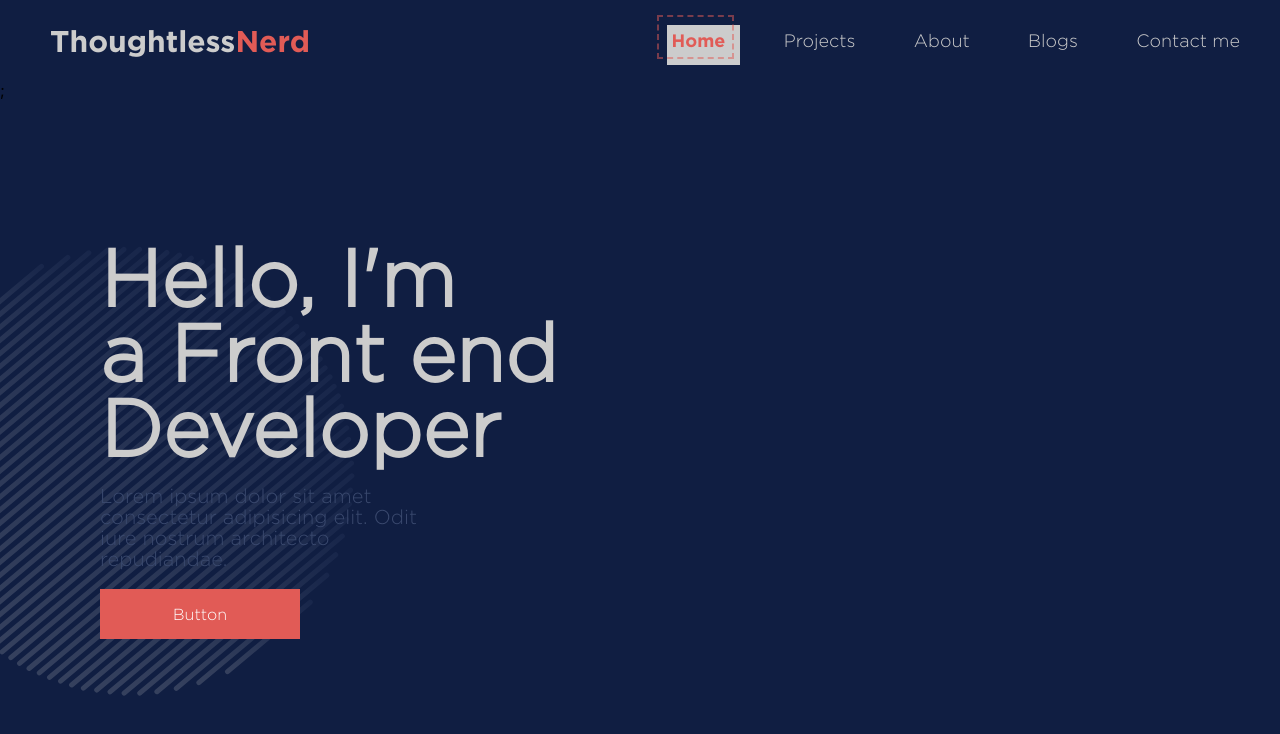
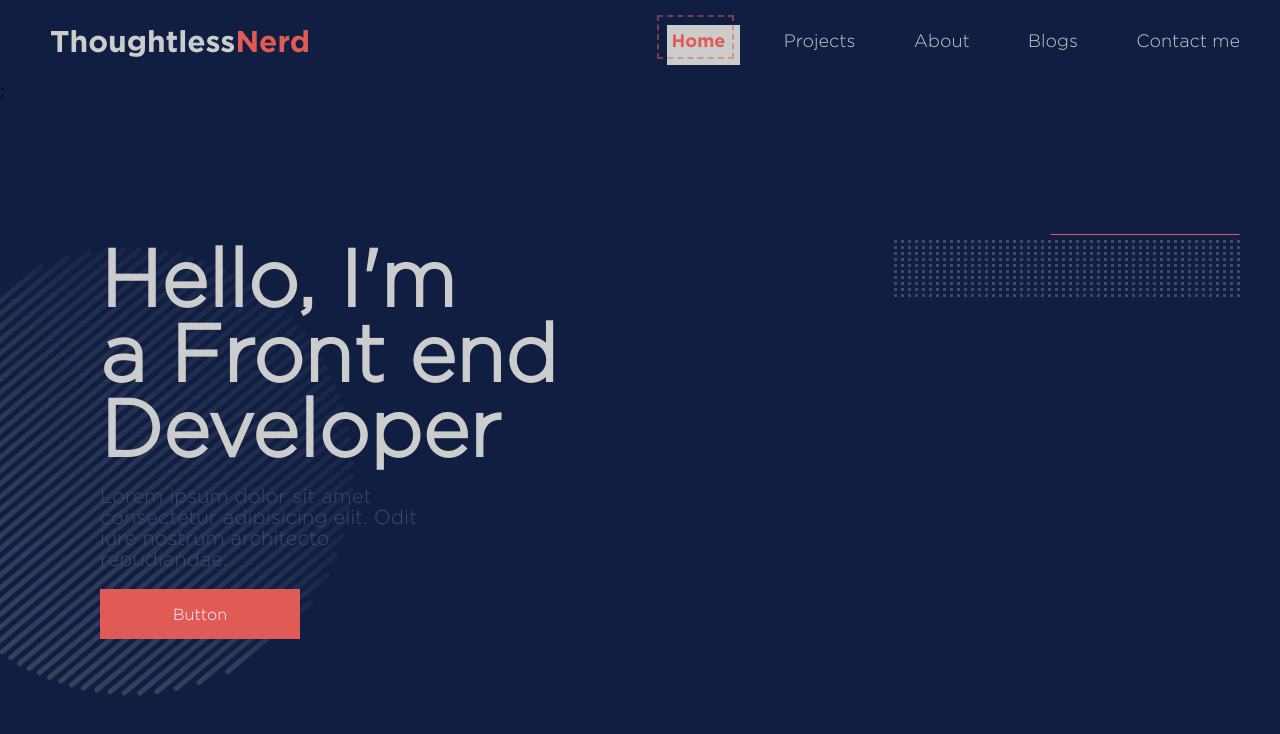
Before and after one commit to thoughtlessnerd/thoughtlessnerd.github.io, a React (Create React App) app: page /#/ in a window 1280 px wide. Shown: the top 734 px of the page. Built offline with nearby package versions, Linux system fonts and the light colour scheme.

Commit message:
Repeater component working amazingly

```diff
--- /dev/null
+++ b/src/Components/FloatingElements.tsx
@@ -0,0 +1,13 @@
+interface FloatingElementsProps {
+  children: React.ReactNode;
+  className?: string;
+  style?: React.CSSProperties;
+}
+
+const FloatingElements: React.FC<FloatingElementsProps> = (
+  props: FloatingElementsProps
+) => {
+  return <div className={props.className}>{props.children}</div>;
+};
+
+export default FloatingElements;
--- /dev/null
+++ b/src/Components/Repeater.tsx
@@ -0,0 +1,58 @@
+interface RepeaterProps {
+  children: React.ReactNode;
+  count: number;
+  direction: "row" | "column";
+  gap?: number;
+  size?: {
+    scaleX: number | ((index: number) => number);
+    scaleY: number | ((index: number) => number);
+  };
+  translate?: {
+    x: number | ((index: number) => number);
+    y: number | ((index: number) => number);
+  };
+  rotate?: number | ((index: number) => number);
+  className?: string;
+  style?: React.CSSProperties;
+}
+
+const Repeater: React.FC<RepeaterProps> = (props: RepeaterProps) => {
+  let arr = [];
+  for (let i = 0; i < props.count; i++) {
+    arr.push(
+      <span
+        style={{
+          transform: `scale(${
+            (typeof props.size?.scaleX === "function"
+              ? props.size?.scaleX(i)
+              : props.size?.scaleX) || 1
+          }, ${
+            (typeof props.size?.scaleY === "function"
+              ? props.size?.scaleY(i)
+              : props.size?.scaleY) || 1
+          }) rotate(${
+            (typeof props.rotate === "function"
+              ? props.rotate(i)
+              : props.rotate) || 0
+          }deg)`,
+        }}
+      >
+        {props.children}
+      </span>
+    );
+  }
+  return (
+    <div
+      style={{
+        ...props.style,
+        display: "flex",
+        flexDirection: props.direction,
+        gap: props.gap,
+      }}
+    >
+      {arr}
+    </div>
+  );
+};
+
+export default Repeater;
--- a/src/pages/Home.tsx
+++ b/src/pages/Home.tsx
@@ -4,7 +4,9 @@ import Nav from "../Components/Nav";
 import StylishButton from "../Components/StylishButton";
 import AbstractLines from "../Components/AbstractLines";
 import Colors from "../Colors";
+import FloatingElements from "../Components/FloatingElements";
 import "../css/Home.css";
+import Repeater from "../Components/Repeater";
 
 const Home: React.FC = () => {
   return (
@@ -47,6 +49,40 @@ const Home: React.FC = () => {
             direction="column"
             styleType="default"
           />
+          <Repeater
+            style={{
+              position: "absolute",
+              right: "0",
+            }}
+            count={50}
+            direction="row"
+            gap={4}
+          >
+            <AbstractLines
+              lineWidth={3}
+              lineHeight={3}
+              lineColor={Colors.light_c1}
+              gap={3}
+              count={10}
+              direction={"column"}
+              styleType="default"
+            />
+          </Repeater>
+          <AbstractLines
+            style={{
+              position: "absolute",
+              right: "0px",
+              transformOrigin: "center",
+              transform: "rotate(180deg) translateY(6px)",
+            }}
+            lineWidth={(i) => Math.random() * 300}
+            lineHeight={1}
+            lineColor={Colors.theme_c1}
+            gap={3 * 10}
+            count={Math.floor(Math.random() * 2 + 1)}
+            direction={"column"}
+            styleType="default"
+          />
         </Section>
       </IndexedSection>
     </>
```
